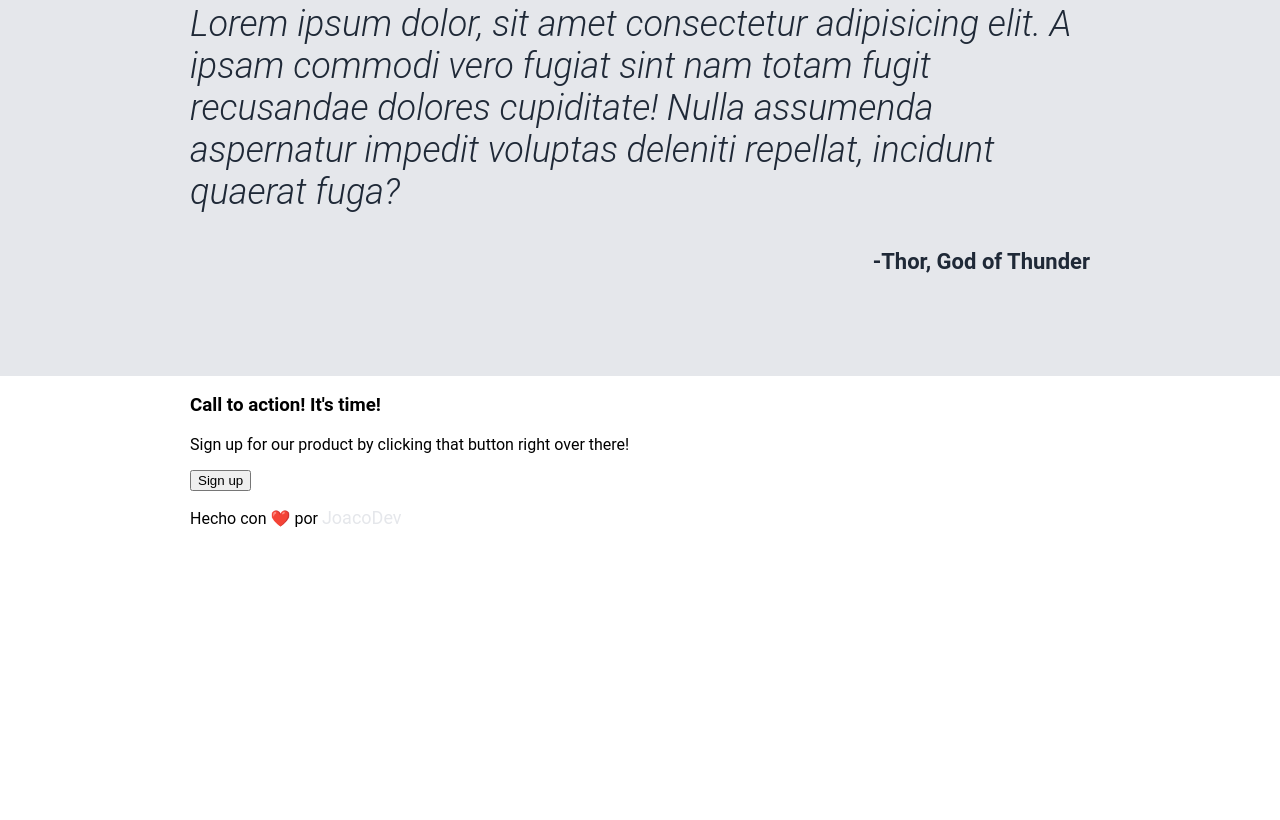
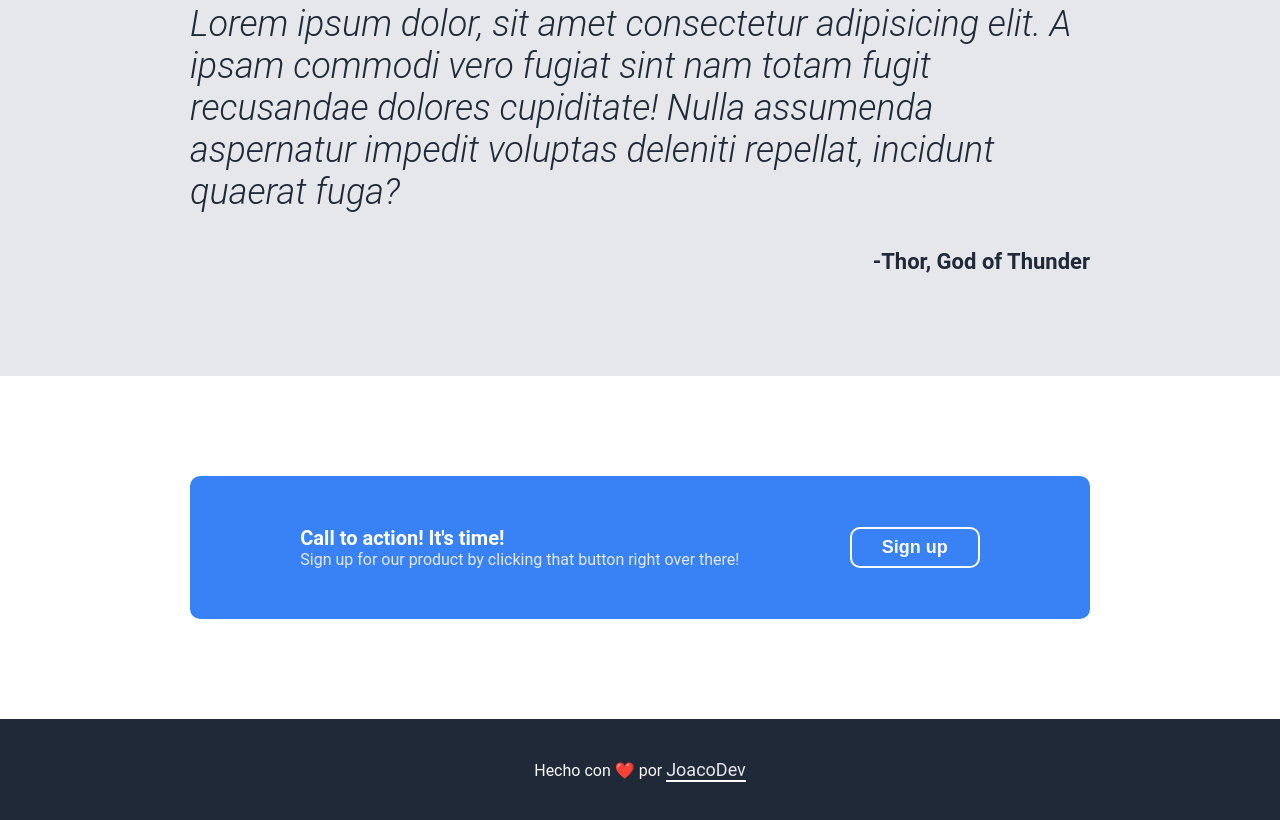
Before and after one commit to joaquinmoralest/odin-landing-page, a plain HTML site: page index.html in a window 1280 px wide. Shown: the part 1136-1956 px from the top of the page. Before the commit the page ends 1680 px from the top, so only its background shows below. Drawn offline with Linux system fonts and the light colour scheme.

Commit message:
Add styles to call to action and footer

```diff
--- a/style.css
+++ b/style.css
@@ -146,3 +146,51 @@ img {
   font-size: 22px;
   text-align: right;
 }
+
+.call-to-action {
+  background-color: var(--accent-color);
+  display: flex;
+  justify-content: space-evenly;
+  align-items: center;
+  padding: 50px 0;
+  border-radius: 10px;
+  margin: 100px 0;
+}
+
+.call-to-action h3 {
+  font-size: 20px;
+  color: white;
+  margin: 0;
+}
+
+.call-to-action p {
+  color: var(--background-secondary);
+  font-size: 16px;
+  margin: 0;
+}
+
+.call-to-action button {
+  border: 2px solid white;
+  background-color: var(--accent-color);
+  color: var(--color-primary);
+  font-size: 18px;
+  font-weight: 600;
+  padding: 8px 30px;
+  border-radius: 10px;
+}
+
+footer {
+  background-color: var(--background-primary);
+  padding: 40px;
+}
+
+footer p {
+  margin: 0;
+  color: var(--color-primary);
+  font-weight: 400;
+  text-align: center;
+}
+
+footer p a {
+  border-bottom: 2px solid var(--color-primary);
+}
```
